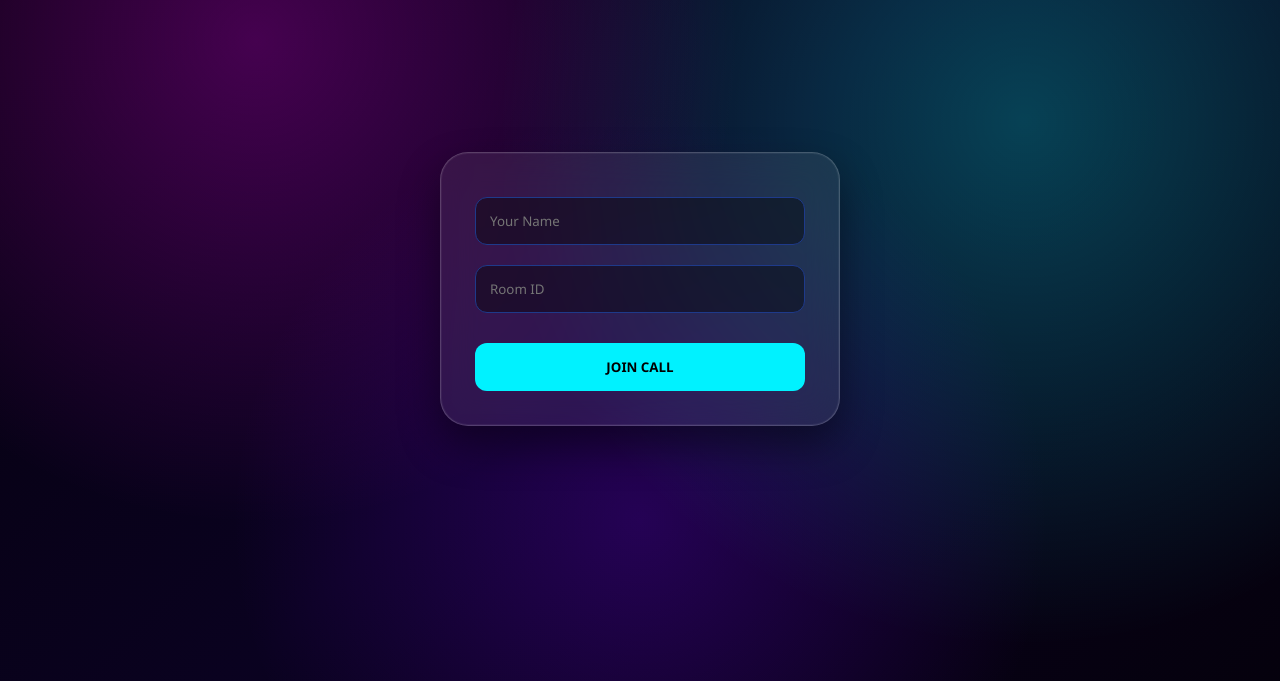
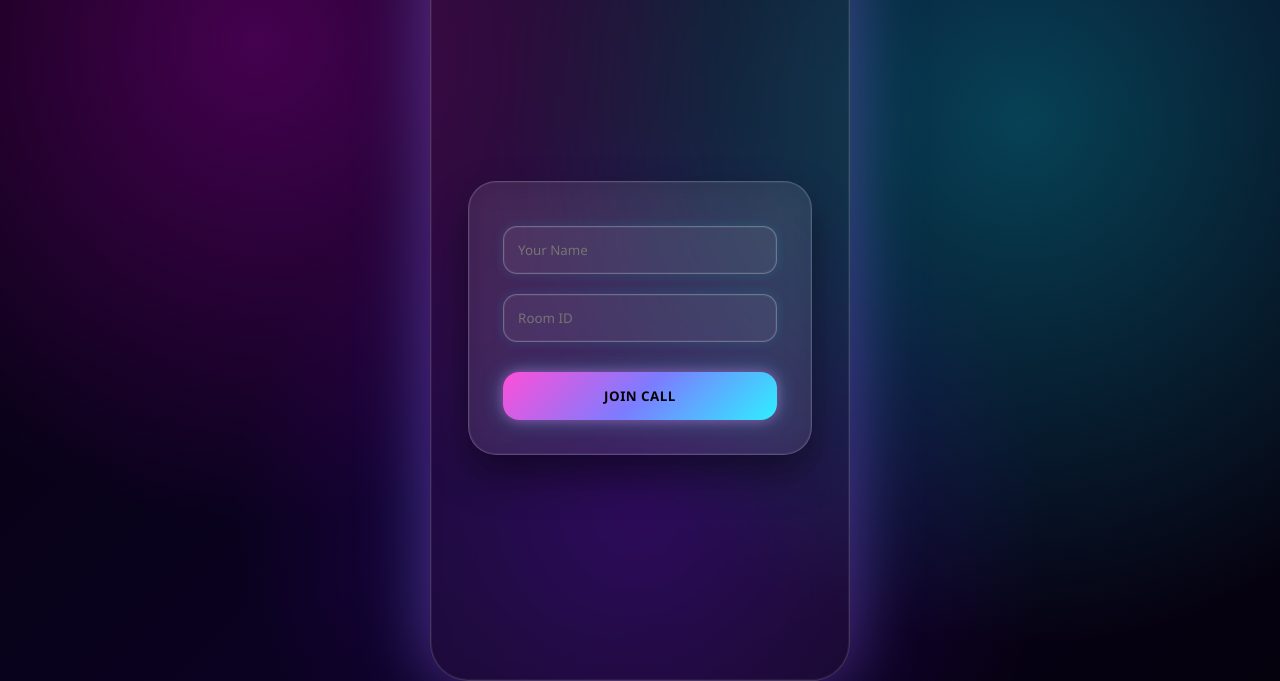
Before and after one commit to harrybrokk/Videocall, a website: page public/index.html in a window 1280 px wide. Shown: the part 119-800 px from the top of the page. Drawn offline with nearby package versions, Linux system fonts and the light colour scheme; no server answers.

Commit message:
Update index.html

```diff
--- a/public/index.html
+++ b/public/index.html
@@ -90,11 +90,81 @@ body {
         linear-gradient(135deg, #05010d, #0a0220, #05010d);
     background-attachment: fixed;
 }
+/* === OUTER APP GLASS FRAME === */
+.app-frame{
+    width: 100%;
+    max-width: 420px;
+    min-height: 100vh;
+    margin: auto;
+
+    position: relative;
+    padding: 28px 18px 40px;
+
+    background: rgba(255,255,255,0.04);
+    backdrop-filter: blur(22px);
+    -webkit-backdrop-filter: blur(22px);
+
+    border-radius: 38px;
+
+    border: 1px solid rgba(255,255,255,0.18);
+
+    box-shadow:
+      0 0 0 1px rgba(255,255,255,0.06) inset,
+      0 0 60px rgba(255, 0, 255, 0.25),
+      0 0 80px rgba(0, 255, 255, 0.25);
+}
+/* === PREMIUM INPUT STYLE (IMAGE LIKE) === */
+input {
+    background: rgba(255, 255, 255, 0.06);
+    border: 1px solid rgba(255,255,255,0.25);
+    border-radius: 14px;
+    color: #fff;
+
+    box-shadow:
+        inset 0 0 0 1px rgba(255,255,255,0.05),
+        0 0 12px rgba(0, 255, 255, 0.12);
+
+    transition: border 0.25s ease, box-shadow 0.25s ease;
+}
+
+/* already working yellow focus — KEEP IT */
+input:focus{
+    border: 1px solid #facc15;
+    box-shadow:
+        0 0 10px rgba(250,204,21,0.9),
+        inset 0 0 0 1px rgba(255,255,255,0.08);
+}
+/* === PREMIUM JOIN BUTTON (IMAGE STYLE) === */
+.btn-join{
+    background: linear-gradient(
+        135deg,
+        #ff4fd8,
+        #7c7cff,
+        #2eefff
+    );
+    color: #000;
+    font-weight: 700;
+    border-radius: 16px;
+    letter-spacing: 0.5px;
+
+    box-shadow:
+        0 0 12px rgba(255, 79, 216, 0.45),
+        0 0 20px rgba(46, 239, 255, 0.35);
+
+    transition: transform 0.15s ease, box-shadow 0.15s ease;
+}
+
+.btn-join:active{
+    transform: scale(0.97);
+    box-shadow:
+        0 0 8px rgba(255, 79, 216, 0.35),
+        0 0 14px rgba(46, 239, 255, 0.25);
+}
 
     </style>
 </head>
 <body>
-
+<div class="app-frame">
     <div class="shiny-title">FUN2 CALL</div>
 
     <div id="lobby">
@@ -243,5 +313,6 @@ body {
 
         function dismissAll() { if(confirm("End room?")) socket.emit('dismiss-room', myRoom); }
     </script>
+    </div>
 </body>
 </html>
```
